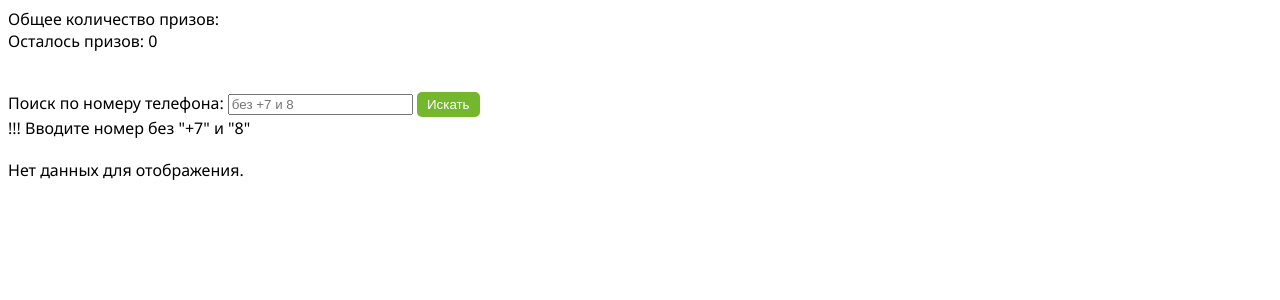
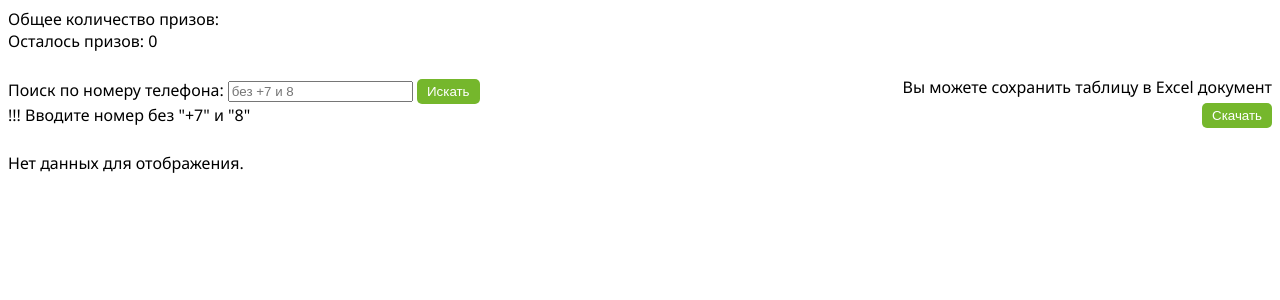
Before and after one commit to ArtemTolstykh/ug-argo-shans-v0.1, a PHP site: page /admin.php in a window 1280 px wide. Shown: the top 300 px of the page. Run offline with PHP 8.4, Linux system fonts and the light colour scheme; data that the repository does not hold is empty.

Commit message:
Add files via upload

```diff
--- a/admin.php
+++ b/admin.php
@@ -28,6 +28,9 @@
 
 <?php
 // Подключение к базе данных
+
+use PhpOffice\PhpSpreadsheet\Calculation\Information\Value;
+
 include 'db_conn.php';
 
 // Обновление статуса gift_given
@@ -81,12 +84,21 @@ if (!empty($searchPhone)) {
 
 $result = mysqli_query($conn, $query);
 
-echo '<form class="admin-search-phone" method="GET" action="admin.php">
+echo '
+<div class="doing_in_form">
+    <form class="admin-search-phone" method="GET" action="admin.php">
         <label for="phone">Поиск по номеру телефона:</label>
         <input type="text" name="phone" id="phone" value="" placeholder="без +7 и 8' . htmlspecialchars($searchPhone) . '">
         <button type="submit">Искать</button>
         <br><label>!!! Вводите номер без "+7" и "8"</label>
-      </form>';
+    </form>
+
+    <div class="download_in_form">
+        <label for="download">Вы можете сохранить таблицу в Excel документ</label><br>
+        <input style="float:right; margin-top:5px;" type="submit" name="download" id="download_excel_table" value="Скачать">
+    </div>
+</div>
+';
 
 if (mysqli_num_rows($result) > 0) {
     echo "<table border='1'>";
@@ -129,5 +141,10 @@ if (mysqli_num_rows($result) > 0) {
 mysqli_close($conn);
 ?>
 
+<script type="text/javascript">
+    document.getElementById('download_excel_table').addEventListener('click', function() {
+        window.location.href = 'export_to_excel.php';
+    });
+</script>
 </body>
 </html>
--- a/style-for-admin.css
+++ b/style-for-admin.css
@@ -37,13 +37,7 @@ insert into prizes (id, name) values (2, 'Зарядка');
 
 /* style-for-admin.css */
 
-input {
-    width: ;
-}
 
-.admin-search-phone {
-    margin: 40px 0 20px;
-}
 
 table {
     width: 100%;
@@ -63,7 +57,7 @@ tr:hover {
     background-color: #f1f1f1;
 }
 
-button {
+button, input[type="submit"] {
     padding: 5px 10px;
     cursor: pointer;
     border: none;
@@ -80,3 +74,10 @@ button:hover {
 button:focus {
     outline: none;
 }
+
+.doing_in_form {
+    display: flex;
+    justify-content: space-between;
+    height: 100px;
+    align-items: center;
+}
```
Also changed, not shown: export_to_excel.php (+17 -3 lines).
